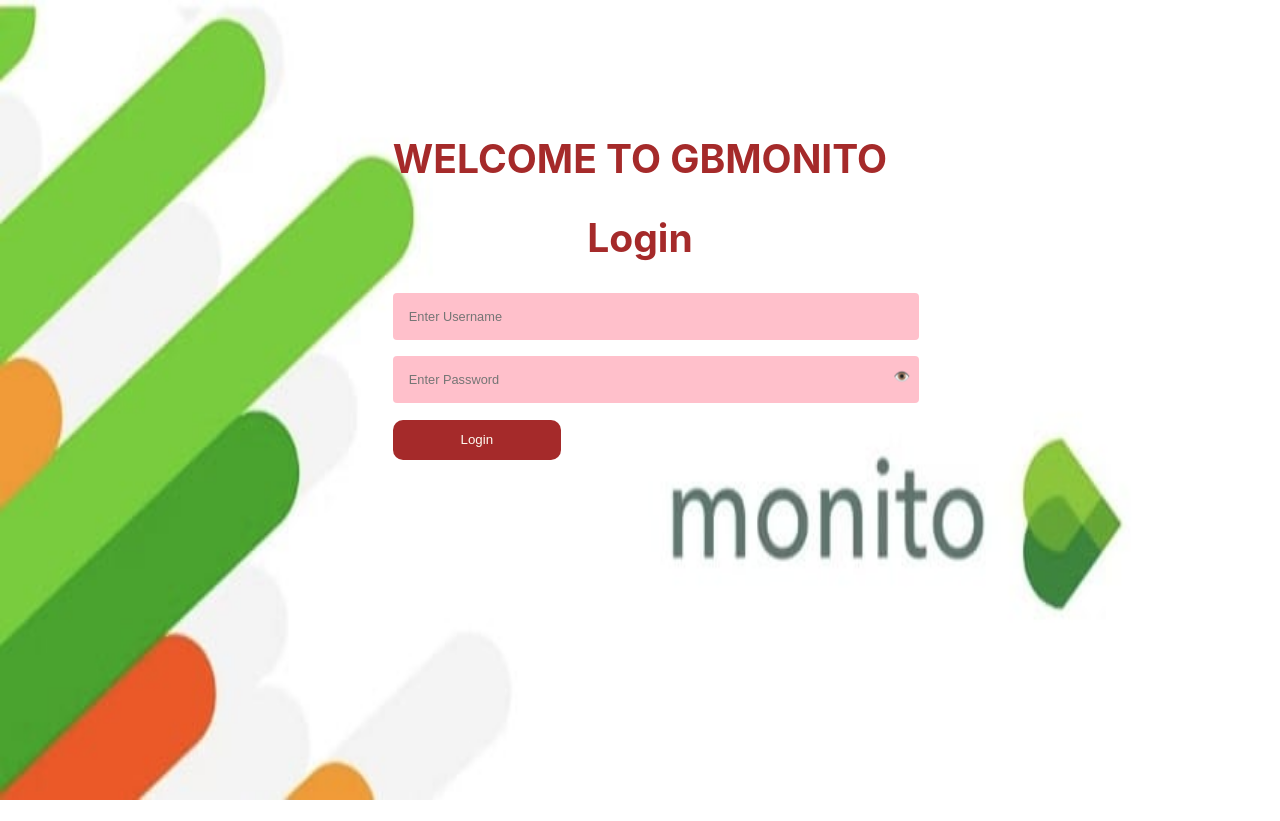
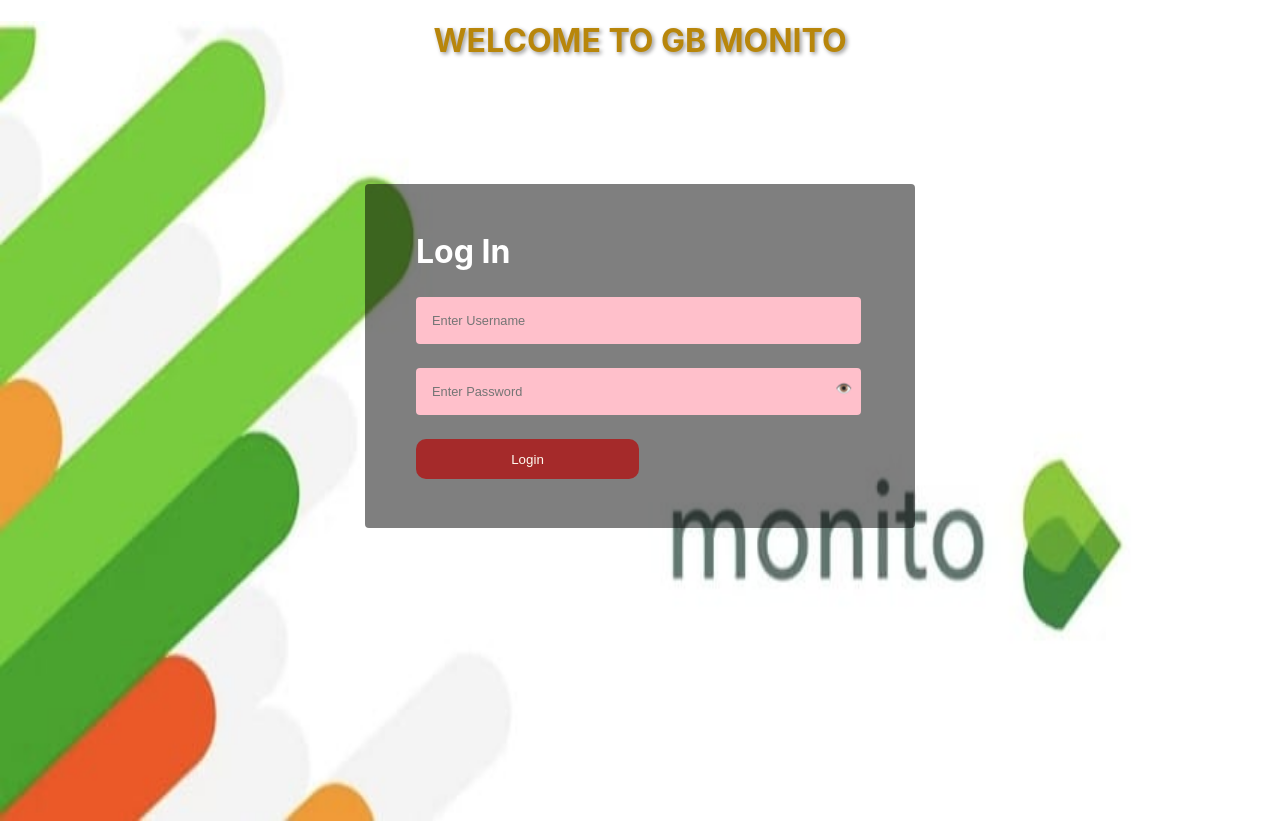
Before and after one commit to kunalsinghgaya/kunal-github, a React (Create React App) app: page / in a window 1280 px wide. Before the commit the page ends 800 px from the top, so only its background shows below. Built offline with nearby package versions, Linux system fonts and the light colour scheme.

Commit message:
app modiifed

```diff
--- a/src/App.css
+++ b/src/App.css
@@ -1,5 +1,24 @@
 .App {
   /* text-align: center; */
+  background-repeat: no-repeat;
+  background-image: url("./logo.jpg");
+  min-height: 100vh;
+  background-position: center;
+  background-size: 100% 100vh;
+  @media screen (max-width: 768px) {
+    background-image: url("./logo.jpg");
+    background-size: 133% 100vh;
+  }
+}
+
+.form-css{
+  display: flex;
+  /* flex-direction: column; */
+  justify-content: center;
+}
+
+form{
+  padding: 21px 86px 49px 51px;
 }
 
 .App-logo {
@@ -15,28 +34,46 @@
 
 .App-header {
   /* background-color: #282c34; */
-  background-image: url("./logo.jpg");
-  min-height: 100vh;
-  background-position: center;
-  display: flex;
+
+
+  /* display: flex;
   flex-direction: column;
-  align-items: center;
+  align-items: center; */
   /* justify-content: center; */
-  background-repeat: no-repeat;
-  font-size: calc(10px + 2vmin);
-  color: red;
-  background-size: 100% 100vh;
+
+  /* font-size: calc(10px + 2vmin); */
+  /* color: red; */
+
   @media (max-width: 768px) {
-    color: red;
-    background-image: url("./logo.jpg");
-    background-size: 133% 100vh;
+    /* color: red; */
+
   }
 
 }
 
+h1{
+  text-align: center;
+  color: darkgoldenrod;
+  font-size: 2rem;
+  font-weight: bold;
+  /* color: red; */
+  text-shadow: 2px 2px 4px rgba(0, 0, 0, 0.4);
+}
+
 h2{
-  text-align: center;
-  color: brown;
+  /* text-align: center; */
+  color: rgb(255, 255, 255);
+  font-size: 2rem; /* Adjust font size as needed */
+  font-weight: bold;
+  /* color: red; */
+  /* text-shadow: 2px 2px 4px rgba(0, 0, 0, 0.2); */
+}
+
+.box-css{
+  background-color: rgba(0, 0, 0, 0.5);
+  border-radius: 4px;
+  width: 550px;
+
 }
 
 input {
@@ -49,7 +86,7 @@
   border-radius: 4px;
   background: pink;
   outline: none;
-  margin-bottom: 1rem;
+  margin-bottom: 1.5rem;
 
 }
 label {
@@ -71,7 +108,7 @@
   color: floralwhite;
   cursor: pointer;
   border: none;
-  width: 34%;
+  width: 54%;
   border-radius: 10px;
   @media (max-width: 768px) {
     background-color: crimson;
--- a/src/App.js
+++ b/src/App.js
@@ -75,12 +75,13 @@
 
   return (
     <div className="App">
+
       <header className="App-header">
-
-        <div style={{marginTop:"8%"}}>
-       <h2> WELCOME TO GBMONITO </h2>
-          <h2>Login</h2>
-          <form onSubmit={handleSubmit}>
+        <h1>WELCOME TO GB MONITO</h1>
+      <div className="form-css" >
+        <div className="box-css" style={{marginTop:"8%"}}>
+          <form onSubmit={handleSubmit} >
+          <h2>Log In</h2>
             {/* <label>username</label> */}
             <input
               type="text"
@@ -214,7 +215,9 @@
             ></div>
           )}
         </div>
+        </div>
       </header>
+
     </div>
   );
 }
```
